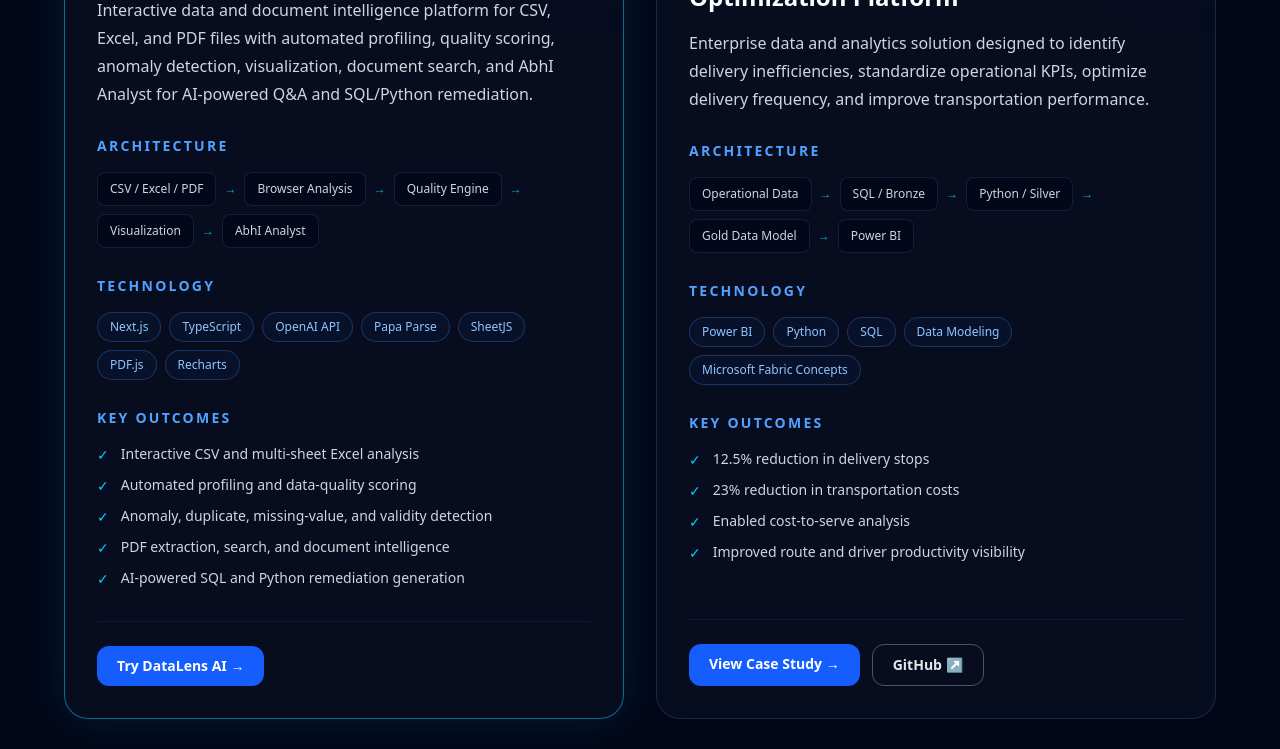
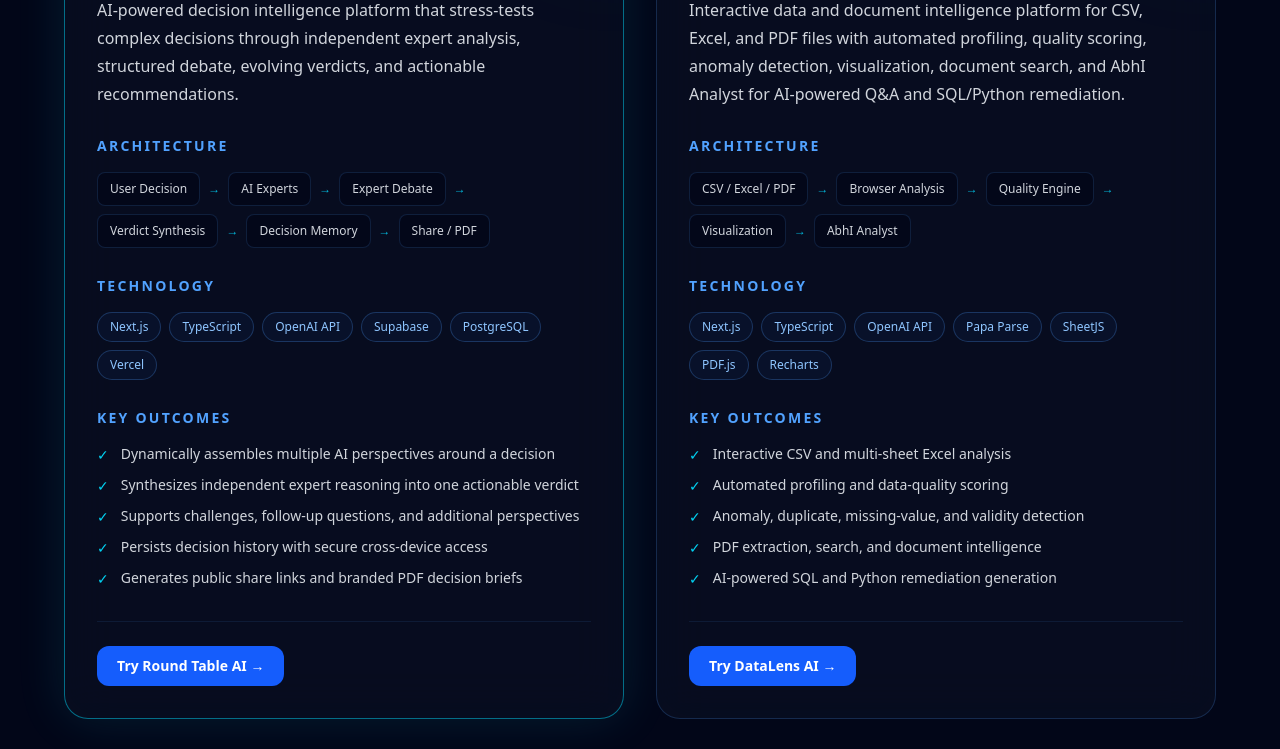
Before and after one commit to abhilashjoga1228/abhilash-portfolio, a Next.js app: page / in a window 1280 px wide. Shown: the part 7080-7829 px from the top of the page. Built offline with nearby package versions, Linux system fonts and the light colour scheme.

Commit message:
Add Round Table AI and update portfolio

```diff
--- a/app/components/Footer.tsx
+++ b/app/components/Footer.tsx
@@ -31,15 +31,6 @@
           >
             Mobile
           </a>
-
-          <a
-            href="https://github.com/abhilashjoga1228"
-            target="_blank"
-            rel="noopener noreferrer"
-            className="text-gray-400 transition hover:text-cyan-300"
-          >
-            GitHub
-          </a>
         </div>
       </div>
     </footer>
--- a/app/components/Projects.tsx
+++ b/app/components/Projects.tsx
@@ -4,6 +4,52 @@
   const projects = [
     {
       featured: true,
+
+      category: "AI / DECISION INTELLIGENCE",
+
+      title: "Round Table AI",
+
+      logo: "/Logos/OPENAI.png",
+
+      description:
+        "AI-powered decision intelligence platform that stress-tests complex decisions through independent expert analysis, structured debate, evolving verdicts, and actionable recommendations.",
+
+      architecture: [
+        "User Decision",
+        "AI Experts",
+        "Expert Debate",
+        "Verdict Synthesis",
+        "Decision Memory",
+        "Share / PDF",
+      ],
+
+      technologies: [
+        "Next.js",
+        "TypeScript",
+        "OpenAI API",
+        "Supabase",
+        "PostgreSQL",
+        "Vercel",
+      ],
+
+      impact: [
+        "Dynamically assembles multiple AI perspectives around a decision",
+        "Synthesizes independent expert reasoning into one actionable verdict",
+        "Supports challenges, follow-up questions, and additional perspectives",
+        "Persists decision history with secure cross-device access",
+        "Generates public share links and branded PDF decision briefs",
+      ],
+
+      caseStudy:
+        "https://roundtable.abhilashjoga.com",
+
+      buttonLabel: "Try Round Table AI →",
+
+      external: true,
+    },
+
+    {
+      featured: false,
 
       category: "AI / DATA INTELLIGENCE",
 
@@ -81,9 +127,6 @@
       ],
 
       caseStudy: "/projects/delivery-standardization",
-
-      github:
-        "https://github.com/abhilashjoga1228/Delivery-Standardization-Cost-Optimization-Platform",
 
       buttonLabel: "View Case Study →",
     },
@@ -376,21 +419,12 @@
               <div className="relative mt-8 flex flex-wrap gap-3 border-t border-blue-400/10 pt-6">
                 <a
                   href={project.caseStudy}
+                  target={project.external ? "_blank" : undefined}
+                  rel={project.external ? "noopener noreferrer" : undefined}
                   className="rounded-xl bg-blue-600 px-5 py-2.5 text-sm font-semibold text-white transition hover:bg-blue-500"
                 >
                   {project.buttonLabel}
                 </a>
-
-                {project.github && (
-                  <a
-                    href={project.github}
-                    target="_blank"
-                    rel="noopener noreferrer"
-                    className="rounded-xl border border-gray-600 px-5 py-2.5 text-sm font-semibold text-gray-200 transition hover:border-gray-400 hover:bg-slate-800"
-                  >
-                    GitHub ↗
-                  </a>
-                )}
               </div>
             </article>
           ))}
--- a/app/page.tsx
+++ b/app/page.tsx
@@ -313,14 +313,6 @@
                     Mobile
                   </a>
 
-                  <a
-                    href="https://github.com/abhilashjoga1228"
-                    target="_blank"
-                    rel="noopener noreferrer"
-                    className="rounded-xl border border-blue-400/40 px-6 py-3 font-semibold text-blue-300 transition hover:border-cyan-400/60 hover:bg-blue-500/10"
-                  >
-                    GitHub
-                  </a>
                 </div>
 
                 <div className="mt-8 border-t border-blue-400/10 pt-6">
```
